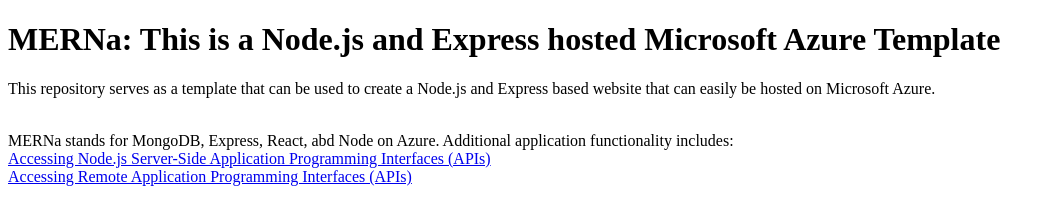
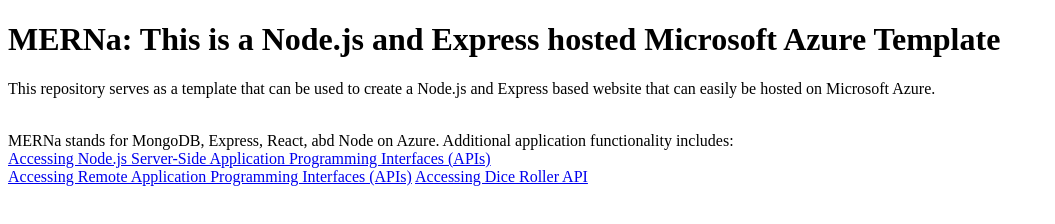
Before and after one commit to alphabet-soip/node-dice-roller-1, a website: page static/index.html in a window 1280 px wide. Shown: the whole page, without its empty margins (0-1055 px from the left). Drawn offline with Linux system fonts and the light colour scheme.

Commit message:
Update index.html

```diff
--- a/static/index.html
+++ b/static/index.html
@@ -14,5 +14,6 @@
 	Additional application functionality includes:<br />
 	<a href="fetching-from-server.html">Accessing Node.js Server-Side Application Programming Interfaces (APIs)</a><br />
 	<a href="fetching-remote-dog-breeds.html">Accessing Remote Application Programming Interfaces (APIs)</a>
+	<a href="fetching_dice_roller.html">Accessing Dice Roller API</a>
 </body>
 </html>
```
